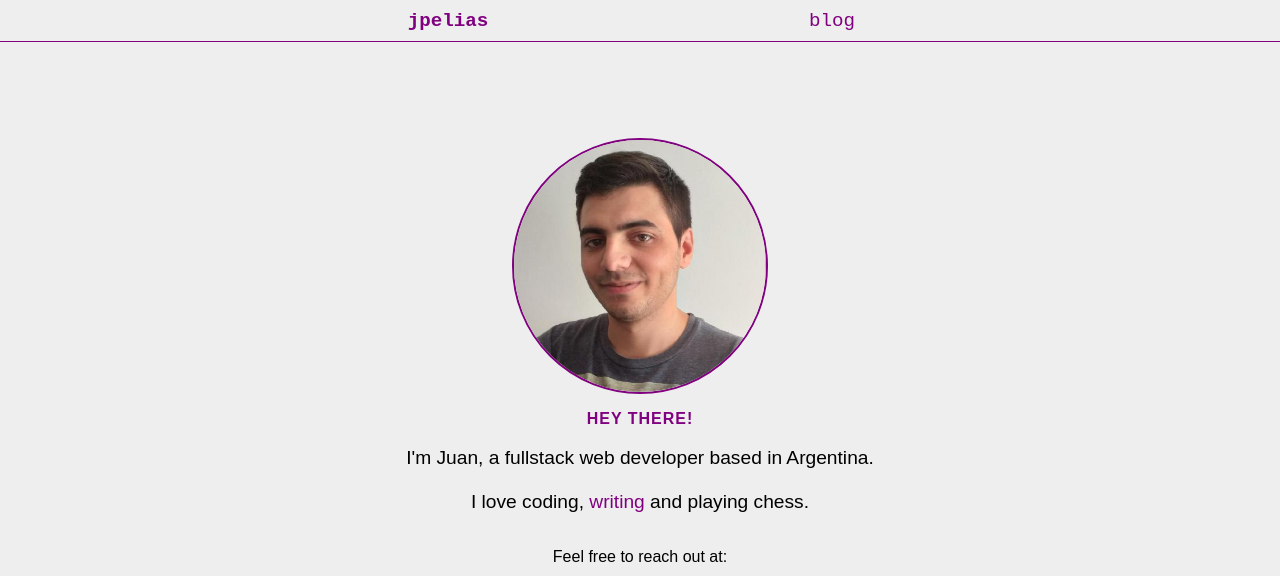
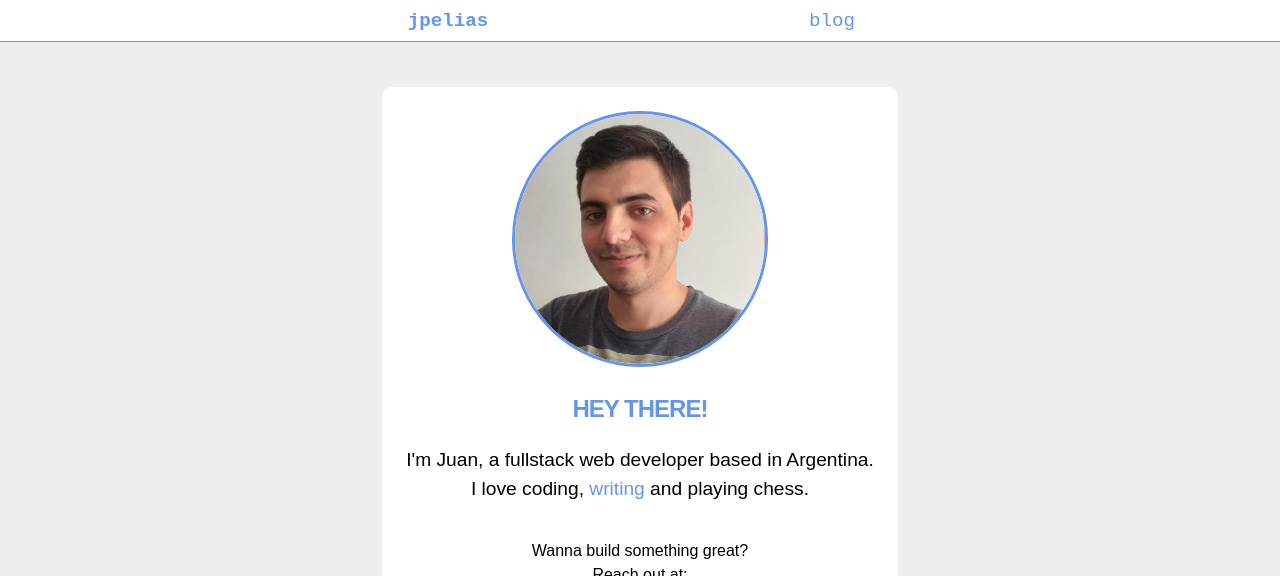
Before and after one commit to eliasjuanpablo/personal-site, a Gatsby site: page / in a window 1280 px wide. Shown: the top 576 px of the page. Built offline with nearby package versions, Linux system fonts and the light colour scheme; Gatsby itself is replaced by a stand-in of ours.

Commit message:
Improve styles everywhere

```diff
--- a/src/components/Layout.js
+++ b/src/components/Layout.js
@@ -4,7 +4,7 @@ import Footer from "./Footer";
 import Navbar from "./Navbar";
 
 const theme = {
-  primary: "purple",
+  primary: "cornflowerblue",
   secondary: "white",
   background: "#eee",
 };
--- a/src/components/Navbar.js
+++ b/src/components/Navbar.js
@@ -20,6 +20,7 @@ const Navbar = () => {
 const Nav = styled.div`
   grid-area: nav;
   color: ${(props) => props.theme.primary};
+  background: ${(props) => props.theme.secondary};
   font-size: 1.2rem;
   font-family: monospace;
   border-bottom: 1px solid ${(props) => props.theme.primary};
@@ -46,13 +47,18 @@ const Brand = styled.div`
 const Links = styled.div`
   display: flex;
   flex: 1;
-  justify-content: space-evenly;
+  justify-content: center;
+  padding: 0 1em;
   align-items: center;
   margin-top: 0;
   flex-direction: row-reverse;
 
   & a {
     margin-top: 0;
+  }
+
+  & a + a {
+    margin-right: 1em;
   }
 `;
 
--- a/src/pages/index.js
+++ b/src/pages/index.js
@@ -16,11 +16,12 @@ const IndexPage = () => {
           <Greetings>Hey there!</Greetings>
           <Bio>
             I'm Juan, a fullstack web developer based in Argentina.
-            <br />
             <br />I love coding, <Link to="/blog">writing</Link> and playing
             chess.
           </Bio>
-          <p>Feel free to reach out at:</p>
+          <p>
+            Wanna build something great? <br /> Reach out at:
+          </p>
           <SocialLinks />
         </Profile>
       </Wrapper>
@@ -32,9 +33,15 @@ const Wrapper = styled.div`
   display: grid;
   place-items: center;
   height: 80vh;
+  line-height: 1.5;
 `;
 
 const Profile = styled.div`
+  padding: 1.5em;
+  background: white;
+  border-radius: 10px;
+  border-bottom: 4px solid darkgray;
+
   text-align: center;
   max-width: 80vw;
 
@@ -45,7 +52,8 @@ const Profile = styled.div`
 
 const Greetings = styled.div`
   text-transform: uppercase;
-  letter-spacing: 1px;
+  font-size: 1.5rem;
+  letter-spacing: -1px;
   color: ${(props) => props.theme.primary};
   font-weight: 800;
 `;
@@ -60,7 +68,7 @@ const Avatar = styled.img`
     width: 20vw;
   }
   border-radius: 100%;
-  border: 2px solid ${(props) => props.theme.primary};
+  border: 3px solid ${(props) => props.theme.primary};
 `;
 
 const Bio = styled.p`
--- a/src/templates/blog-post.js
+++ b/src/templates/blog-post.js
@@ -51,6 +51,7 @@ const Wrapper = styled.article`
   padding: 0 1em;
   overflow-x: hidden;
   font-family: serif;
+  font-size: 1.2rem;
 `;
 
 const Title = styled.h1`
```
